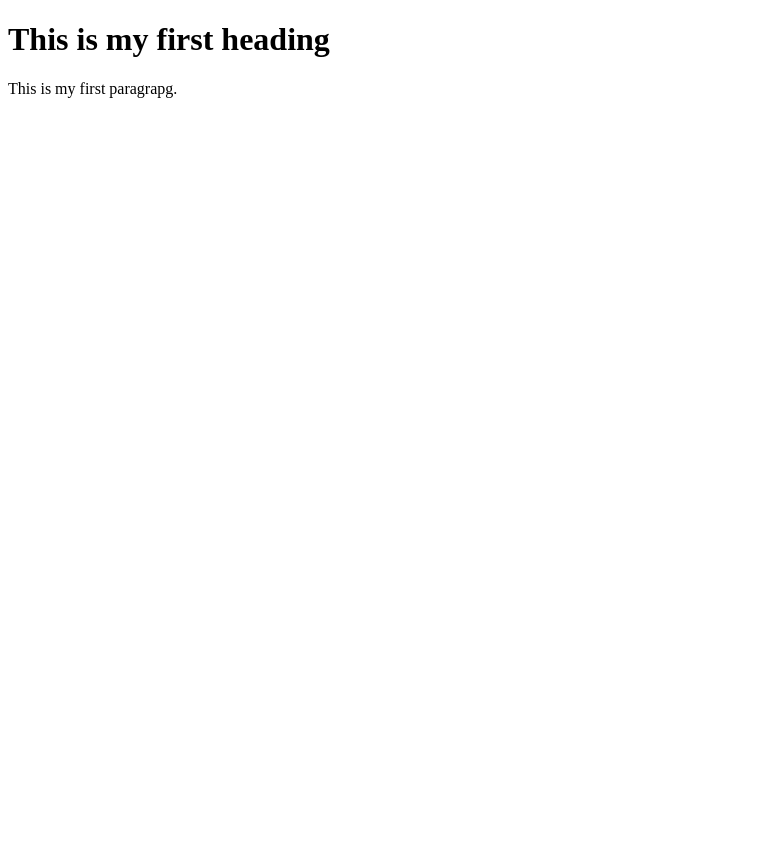
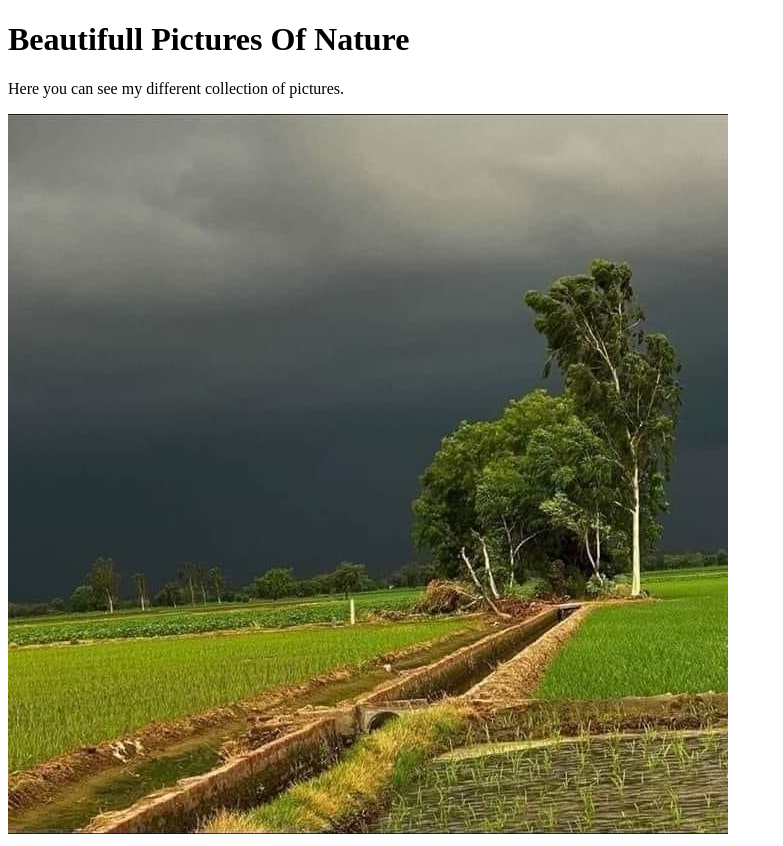
Before and after one commit to Newyear-2021/my-first-web, a plain HTML site: page index.html in a window 1280 px wide. Shown: the whole page, without its empty margins (0-783 px from the left). Before the commit the page ends 800 px from the top, so only its background shows below. Drawn offline with Linux system fonts and the light colour scheme.

Commit message:
checked image on index page

```diff
--- a/index.html
+++ b/index.html
@@ -1,13 +1,13 @@
-
 <!DOCTYPE html>
 <html>
     <mata charset="utc-8">
   <head>
-      <title>Hello World</title>
+      <title>Different Pictures</title>
   </head>
   <body>
-      <h1>This is my first heading</h1>
-      <p>This is my first paragrapg.</p>
+      <h1>Beautifull Pictures Of Nature</h1>
+      <p>Here you can see my different collection of pictures.</p>
+      <img src="images/tree.JPG">
   </body>
 
 </html>
```
